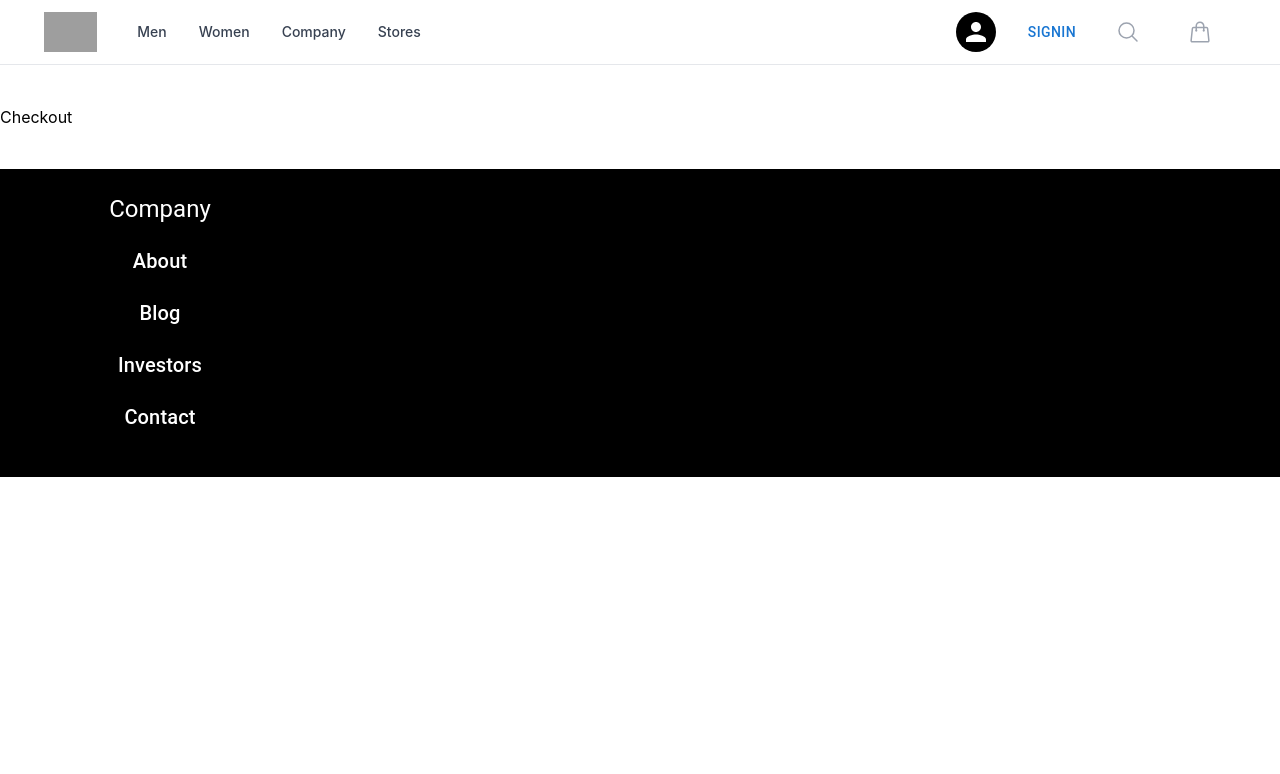
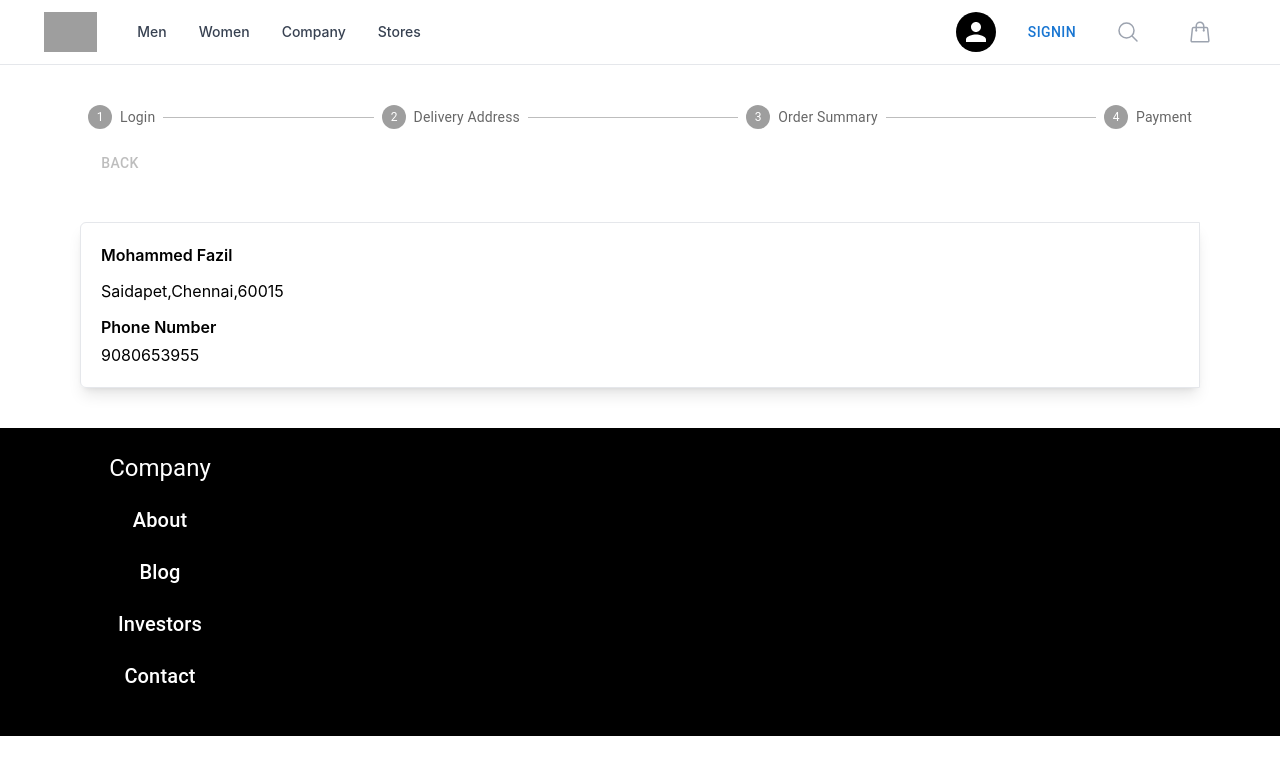
Before and after one commit to moFazil/Ecommerce, a React (Create React App) app: page /product in a window 1280 px wide. Shown: the top 774 px of the page. Built offline with nearby package versions, Linux system fonts and the light colour scheme; grey boxes are pictures that could not be loaded.

Commit message:
Checkout Page

```diff
--- /dev/null
+++ b/src/client/components/addressCard/AddressCard.jsx
@@ -0,0 +1,18 @@
+import React from 'react'
+
+const AddressCard = () => {
+  return (
+    <div>
+        <div className='space-y-3'>
+            <p className='font-semibold'>Mohammed Fazil</p>
+            <p>Saidapet,Chennai,60015</p>
+            <div className=' space-y-1'>
+                <p className=' font-semibold'>Phone Number</p>
+                <p>9080653955</p>
+            </div>
+        </div>
+    </div>
+  )
+}
+
+export default AddressCard
--- a/src/client/components/checkout/Checkout.jsx
+++ b/src/client/components/checkout/Checkout.jsx
@@ -1,9 +1,67 @@
-import React from 'react'
+import { useState } from "react";
+import Box from "@mui/material/Box";
+import Stepper from "@mui/material/Stepper";
+import Step from "@mui/material/Step";
+import StepLabel from "@mui/material/StepLabel";
+import Button from "@mui/material/Button";
+import Typography from "@mui/material/Typography";
+import { useLocation } from "react-router-dom";
+import DeliveryAddressForm from "./DeliveryAddressForm";
+import OrderSummary from "./OrderSummary";
 
-const Checkout = () => {
+const steps = [
+  "Login",
+  "Delivery Address",
+  "Order Summary",
+  "Payment",
+];
+
+export default function Checkout() {
+  const [activeStep, setActiveStep] = useState(0);
+  const location = useLocation();
+  const querySearch = new URLSearchParams(location.search);
+  const step = querySearch.get("step");
+
+  const handleBack = () => {
+    setActiveStep((prevActiveStep) => prevActiveStep - 1);
+  };
+
   return (
-    <div>Checkout</div>
-  )
+    <div className=" px-10 lg:px-20">
+    <Box sx={{ width: "100%" }}>
+      <Stepper activeStep={step}>
+        {steps.map((label, index) => {
+          const stepProps = {};
+          const labelProps = {};
+          return (
+            <Step key={label} {...stepProps}>
+              <StepLabel {...labelProps}>{label}</StepLabel>
+            </Step>
+          );
+        })}
+      </Stepper>
+      {activeStep === steps.length ? (
+        <div>
+          <Typography sx={{ mt: 2, mb: 1 }}>
+            All steps completed - you&apos;re finished
+          </Typography>
+        </div>
+      ) : (
+        <div>
+          <Box sx={{ display: "flex", flexDirection: "row", pt: 2 }}>
+            <Button
+              color="inherit"
+              disabled={activeStep === 0}
+              onClick={handleBack}
+              sx={{ mx:1 }}
+            >
+              Back
+            </Button>
+          </Box>
+          <div className=" mt-10">{step == 2 ? <DeliveryAddressForm /> : <OrderSummary />}</div>
+        </div>
+      )}
+    </Box>
+    </div>
+  );
 }
-
-export default Checkout
--- /dev/null
+++ b/src/client/components/checkout/DeliveryAddressForm.jsx
@@ -0,0 +1,134 @@
+import { Box, Button, Grid, TextField } from "@mui/material";
+import React from "react";
+import AddressCard from "../addressCard/AddressCard";
+
+const DeliveryAddressForm = () => {
+    const handleSubmit = (e)=>{
+        e.preventDefault();
+        const data = new FormData(e.currentTarget);
+        const address = {
+            firstName:data.get("firstName"),
+            lastName:data.get("lastName"),
+            address:data.get("address"),
+            city:data.get("city"),
+            state:data.get("state"),
+            number:data.get("phoneNumber"),
+            zipcode:data.get("zip"),
+        }
+        console.log("Details",address);
+    }
+  return (
+    <div>
+      <Grid container spacing={4}>
+        <Grid
+          xs={12}
+          lg={5}
+          className=" border rounded-e-md shadow-md h-[30.5rem] overflow-y-scroll"
+        >
+          <div className="p-5 py-7 border-b cursor-pointer">
+            <AddressCard />
+            <Button
+              sx={{ mt: 2, bgcolor: "#662D92" }}
+              size="large"
+              variant="contained"
+            >
+              Delivery Here
+            </Button>
+          </div>
+        </Grid>
+        <Grid item xs={12} lg={7}>
+          <Box className="border rounded-s-md shadow-md p-5">
+            <form onSubmit={handleSubmit}>
+              <Grid container spacing={3}>
+                <Grid item xs={12} sm={6}>
+                  <TextField
+                    required
+                    name="firstname"
+                    id="firstName"
+                    label="First Name"
+                    fullWidth
+                    autoComplete="given-name"
+                  />
+                </Grid>
+                <Grid item xs={12} sm={6}>
+                  <TextField
+                    required
+                    name="lastname"
+                    id="lastName"
+                    label="Last Name"
+                    fullWidth
+                    autoComplete="given-name"
+                  />
+                </Grid>
+                <Grid item xs={12}>
+                  <TextField
+                    required
+                    name="address"
+                    id="address"
+                    label="Address"
+                    fullWidth
+                    multiline
+                    rows={4}
+                    autoComplete="given-name"
+                  />
+                </Grid>
+                <Grid item xs={12} sm={6}>
+                  <TextField
+                    required
+                    name="city"
+                    id="city"
+                    label="City"
+                    fullWidth
+                    autoComplete="given-name"
+                  />
+                </Grid>
+                <Grid item xs={12} sm={6}>
+                  <TextField
+                    required
+                    name="state"
+                    id="state"
+                    label="State"
+                    fullWidth
+                    autoComplete="given-name"
+                  />
+                </Grid>
+                <Grid item xs={12} sm={6}>
+                  <TextField
+                    required
+                    name="zip"
+                    id="zip"
+                    label="Zip/Postal code"
+                    fullWidth
+                    autoComplete="shipping postal-code"
+                  />
+                </Grid>
+                <Grid item xs={12} sm={6}>
+                  <TextField
+                    required
+                    name="phoneNumber"
+                    id="phoneNumber"
+                    label="Phone Number"
+                    fullWidth
+                    autoComplete="given-name"
+                  />
+                </Grid>
+                <Grid item xs={12} sm={6}>
+                  <Button
+                    sx={{ py:1.5, mt: 2, bgcolor: "#662D92" }}
+                    size="large"
+                    variant="contained"
+                    type="submit"
+                  >
+                    Delivery Here
+                  </Button>
+                </Grid>
+              </Grid>
+            </form>
+          </Box>
+        </Grid>
+      </Grid>
+    </div>
+  );
+};
+
+export default DeliveryAddressForm;
--- /dev/null
+++ b/src/client/components/checkout/OrderSummary.jsx
@@ -0,0 +1,12 @@
+import React from 'react'
+import AddressCard from '../addressCard/AddressCard'
+
+const OrderSummary = () => {
+  return (
+    <div className='p-5 shadow-lg rounded-s-md border'>
+        <AddressCard/>
+    </div>
+  )
+}
+
+export default OrderSummary
```
